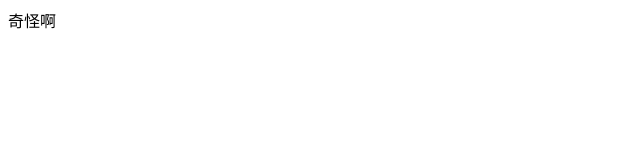
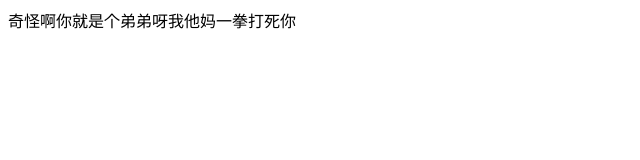
Before and after one commit to 1978476055/Agito, a plain HTML site: page index.html in a window 1280 px wide. Shown: the whole page, without its empty margins (0-640 px from the left). Drawn offline with Linux system fonts and the light colour scheme.

Commit message:
Update index.html

```diff
--- a/index.html
+++ b/index.html
@@ -9,7 +9,7 @@
 <body>
     <!-- wotaokgalgjljgajlgjdl -->
     <div>
-        奇怪啊
+        奇怪啊你就是个弟弟呀我他妈一拳打死你
     </div>
 </body>
 </html>
```
